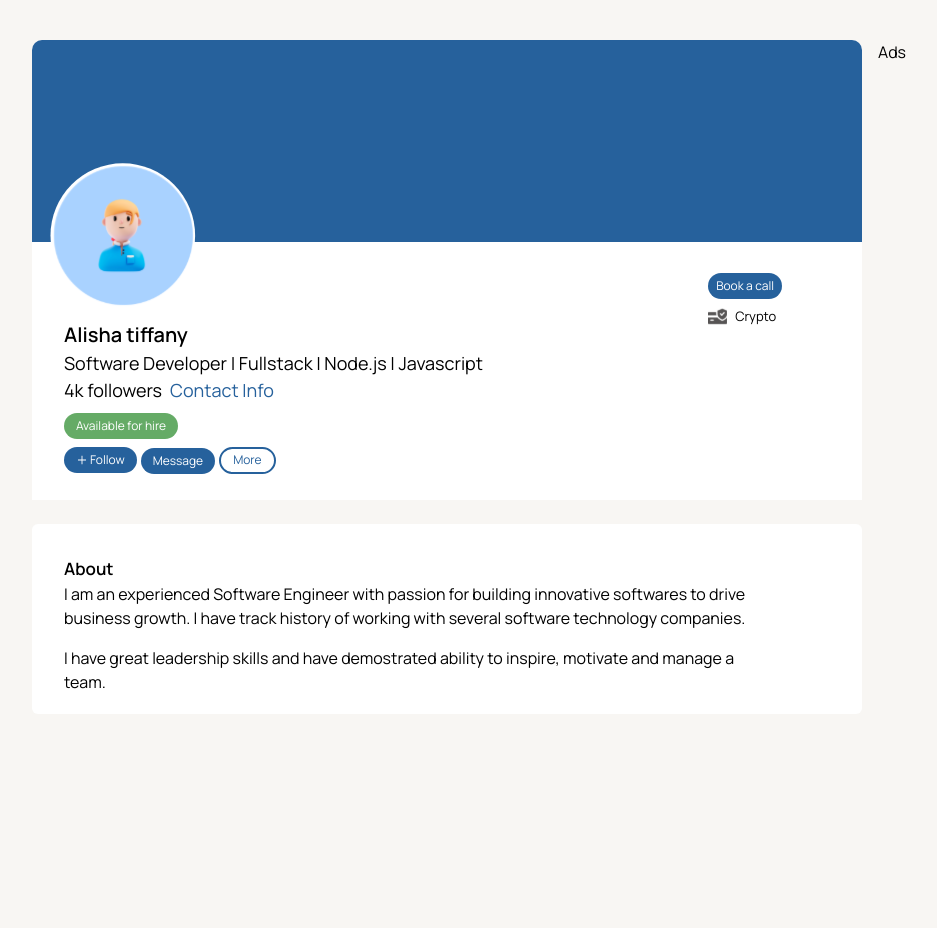
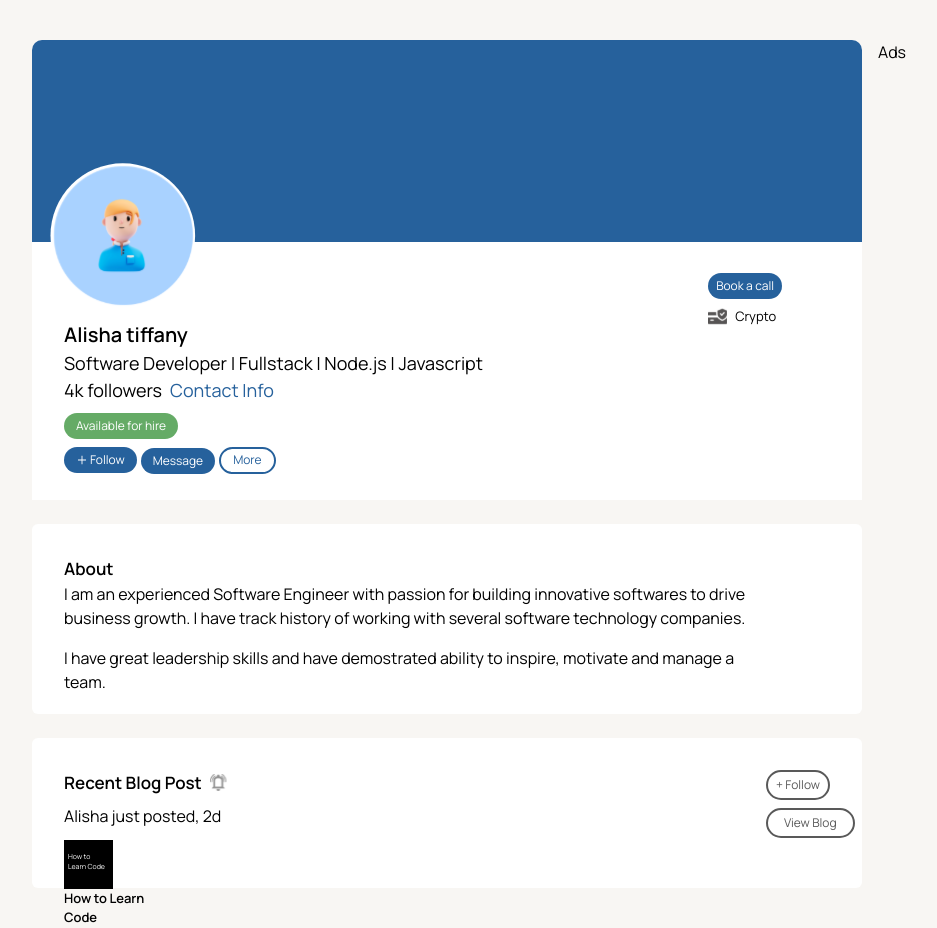
Before and after one commit to nnaemyx/linkedinprofile, a React (Create React App) app: page / in a window 1280 px wide. Shown: the whole page, without its empty margins (24-961 px from the left). Before the commit the page ends 800 px from the top, so only its background shows below. Built offline with nearby package versions, Linux system fonts and the light colour scheme.

Commit message:
Added the recentblogsection

```diff
--- a/src/components/Atoms/Recentblog.jsx
+++ b/src/components/Atoms/Recentblog.jsx
@@ -1,11 +1,37 @@
-import React from 'react'
+import React from "react";
+import Notification from "../../images/bell.svg";
 
 const Recentblog = () => {
   return (
-    <div className='bg-white mt-6 rounded-md'>
+    <div className="bg-white mt-6 rounded-md">
+      <div className="lg:w-[830px] py-8  lg:pl-[2rem] pl-[1rem] lg:h-[150px]">
+        <div className="flex justify-between">
+          <div>
+            <h1 className="flex items-center gap-2 font-semibold text-[17px]">
+              Recent Blog Post
+              <span>
+                <img src={Notification} alt="" />
+              </span>
+            </h1>
+            <h1 className="mt-2">Alisha just posted, 2d</h1>
+            <div className="bg-black mt-3 items-center w-[49px] h-[49px] ">
+              <p className="text-[7px] px-1 py-3 text-left text-white">How to Learn Code</p>
+            </div>
+            <p className="font-semibold text-[13px]">How to Learn <br/>Code </p>
+          </div>
 
+          <div className="w-[6rem]">
+            <button className="px-2 py-1 mb-2 text-[12px] border-2 rounded-full border-[#595959] text-[#595959]">
+              + Follow
+            </button>
+            <button className="px-4 py-1 text-[12px] border-2 rounded-full border-[#595959] text-[#595959]">
+              View Blog
+            </button>
+          </div>
+        </div>
+      </div>
     </div>
-  )
-}
+  );
+};
 
-export default Recentblog
+export default Recentblog;
--- a/src/components/Molecules/FirstSection.jsx
+++ b/src/components/Molecules/FirstSection.jsx
@@ -1,13 +1,15 @@
 import React from 'react'
 import Aboutsection from '../Atoms/Aboutsection'
 import Profilesection from '../Atoms/Profilesection'
+import Recentblog from '../Atoms/Recentblog'
 
 
 const FirstSection = () => {
   return (
     <div className=''>
       <Profilesection />
-      <Aboutsection/>
+      <Aboutsection />
+      <Recentblog/>
     </div>
   )
 }
```
